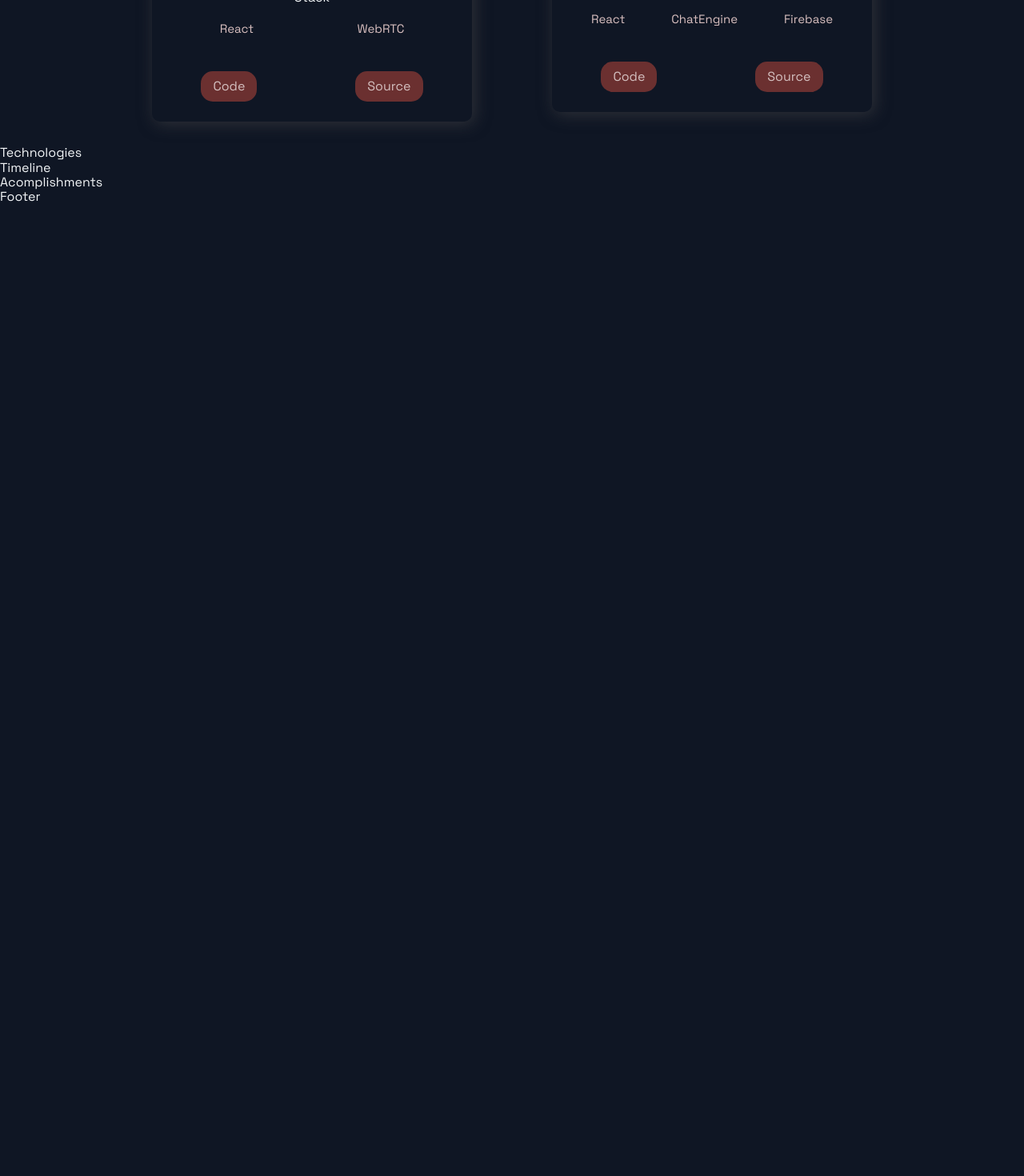
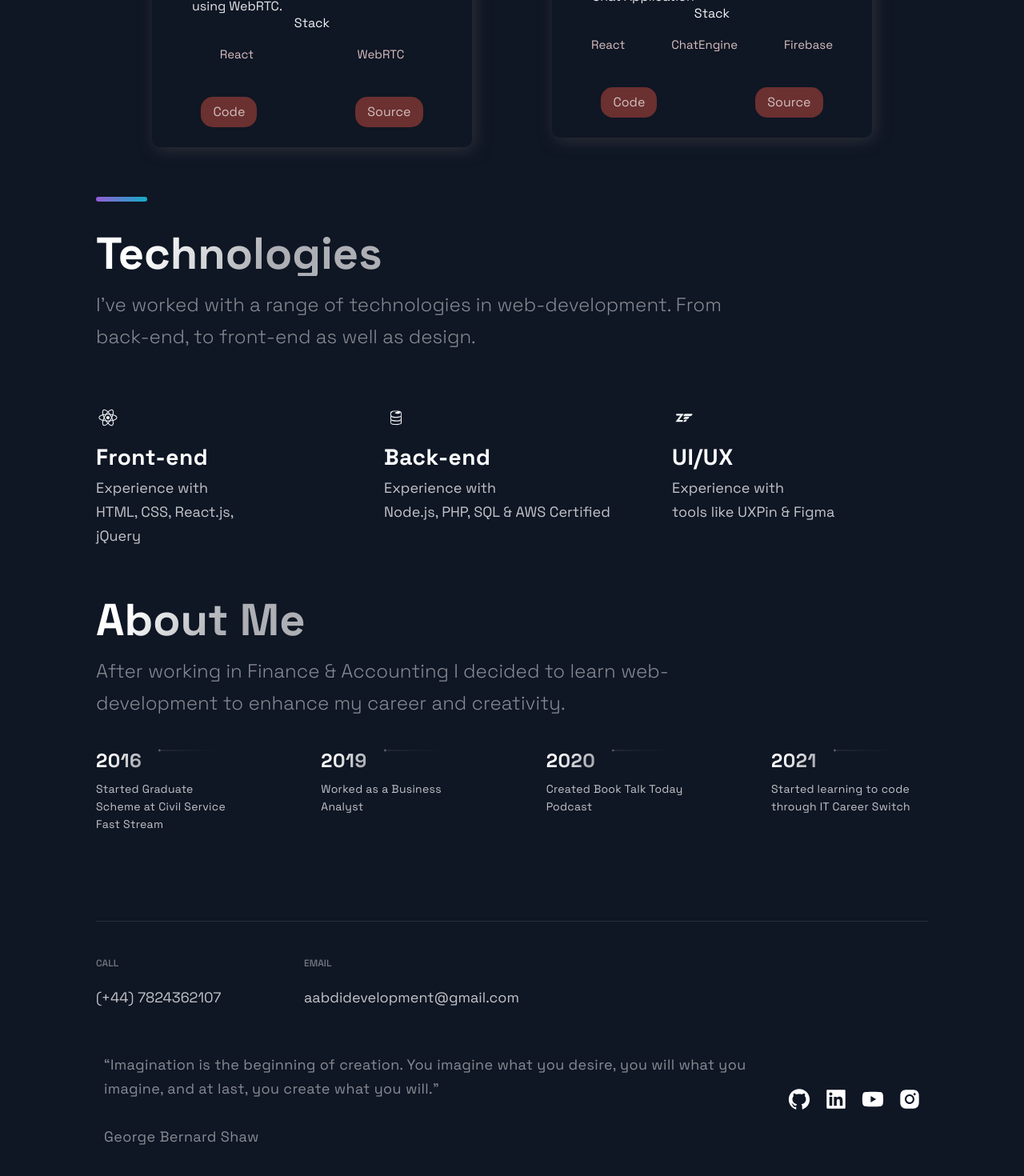
Before and after one commit to aunabdi1993/aunportfoliowebsite, a Next.js app: page / in a window 1280 px wide. Shown: the part 2124-3594 px from the top of the page at 80% size. Before the commit the page ends 2380 px from the top, so only its background shows below. Built offline with nearby package versions, Linux system fonts and the light colour scheme.

Commit message:
added about me section and footer section of the website

```diff
--- a/src/components/Acomplishments/Acomplishments.js
+++ b/src/components/Acomplishments/Acomplishments.js
@@ -12,7 +12,6 @@ const data = [
 
 const Acomplishments = () => (
   <div>
-    Acomplishments
   </div>
 );
 
--- a/src/components/Footer/Footer.js
+++ b/src/components/Footer/Footer.js
@@ -1,15 +1,42 @@
 import React from 'react';
-import { AiFillGithub, AiFillInstagram, AiFillLinkedin } from 'react-icons/ai';
+import { AiFillGithub, AiFillInstagram, AiFillLinkedin, AiFillYoutube } from 'react-icons/ai';
 
 import { SocialIcons } from '../Header/HeaderStyles';
 import { CompanyContainer, FooterWrapper, LinkColumn, LinkItem, LinkList, LinkTitle, Slogan, SocialContainer, SocialIconsContainer } from './FooterStyles';
 
 const Footer = () => {
   return (
-    <div>
-      Footer
-    </div>
-  );
+    <FooterWrapper>
+      <LinkList>
+        <LinkColumn>
+          <LinkTitle>Call</LinkTitle>
+          <LinkItem href="tel: +447824362107">(+44) 7824362107</LinkItem>
+        </LinkColumn>
+        <LinkColumn>
+          <LinkTitle>Email</LinkTitle>
+          <LinkItem href="mailto:aabdidevelopment@gmail.com">aabdidevelopment@gmail.com</LinkItem>
+        </LinkColumn>
+      </LinkList>
+      <SocialIconsContainer>
+        <CompanyContainer>
+          <Slogan>“Imagination is the beginning of creation. You imagine what you desire, you will what you imagine, and at last, you create what you will.” <br /><br />George Bernard Shaw</Slogan>
+        </CompanyContainer>
+        <SocialContainer>
+        <SocialIcons href="https://github.com/aunabdi1993">
+        <AiFillGithub size="3rem" />
+      </SocialIcons>
+      <SocialIcons href="https://www.linkedin.com/in/aun-abdi-50785780/">
+        <AiFillLinkedin size="3rem" />
+      </SocialIcons>
+      <SocialIcons href="https://www.youtube.com/c/AunAbdi/videos">
+        <AiFillYoutube size="3rem" />
+      </SocialIcons>
+      <SocialIcons href="https://www.instagram.com/aun.abdi/?hl=en">
+        <AiFillInstagram size="3rem" />
+      </SocialIcons>
+      </SocialContainer>
+      </SocialIconsContainer>
+    </FooterWrapper>  );
 };
 
 export default Footer;
--- a/src/components/Projects/Projects.js
+++ b/src/components/Projects/Projects.js
@@ -5,7 +5,7 @@ import { Section, SectionDivider, SectionTitle } from '../../styles/GlobalCompon
 import { projects } from '../../constants/constants';
 
 const Projects = () => (
-  <Section nopadding id="projects">
+  <Section id="projects">
     <SectionDivider />
     <SectionTitle main>Projects</SectionTitle>
     <GridContainer>
--- a/src/components/Technologies/Technologies.js
+++ b/src/components/Technologies/Technologies.js
@@ -4,9 +4,42 @@ import { Section, SectionDivider, SectionText, SectionTitle } from '../../styles
 import { List, ListContainer, ListItem, ListParagraph, ListTitle } from './TechnologiesStyles';
 
 const Technologies = () =>  (
-  <div>
-    Technologies
-  </div>
+ <Section id="tech">
+   <SectionDivider />
+    <br />
+    <br />
+     <SectionTitle>Technologies</SectionTitle>
+     <SectionText>I've worked with a range of technologies in web-development. From back-end, to front-end as well as design.</SectionText>
+  <List>
+    <ListItem>
+      <DiReact size="3rem" />
+      <br />
+      <ListContainer>
+        <ListTitle>Front-end</ListTitle>
+        <ListParagraph>Experience with <br />
+        HTML, CSS, React.js, <br />jQuery</ListParagraph>
+      </ListContainer>
+    </ListItem>
+    <ListItem>
+      <DiFirebase size="3rem" />
+      <br />
+      <ListContainer>
+        <ListTitle>Back-end</ListTitle>
+        <ListParagraph>Experience with <br />
+        Node.js, PHP, SQL & AWS Certified</ListParagraph>
+      </ListContainer>
+    </ListItem>
+    <ListItem>
+      <DiZend size="3rem" />
+      <br />
+      <ListContainer>
+        <ListTitle>UI/UX</ListTitle>
+        <ListParagraph>Experience with <br />
+        tools like UXPin & Figma</ListParagraph>
+      </ListContainer>
+    </ListItem>
+  </List>
+ </Section>
 );
 
 export default Technologies;
--- a/src/components/TimeLine/TimeLine.js
+++ b/src/components/TimeLine/TimeLine.js
@@ -7,45 +7,113 @@ import { TimeLineData } from '../../constants/constants';
 const TOTAL_CAROUSEL_COUNT = TimeLineData.length;
 
 const Timeline = () => {
-  // const [activeItem, setActiveItem] = useState(0);
-  // const carouselRef = useRef();
+  const [activeItem, setActiveItem] = useState(0);
+  const carouselRef = useRef();
 
-  // const scroll = (node, left) => {
-  //   return node.scrollTo({ left, behavior: 'smooth' });
-  // }
+  const scroll = (node, left) => {
+    return node.scrollTo({ left, behavior: 'smooth' });
+  }
 
-  // const handleClick = (e, i) => {
-  //   e.preventDefault();
+  const handleClick = (e, i) => {
+    e.preventDefault();
 
-  //   if (carouselRef.current) {
-  //     const scrollLeft = Math.floor(carouselRef.current.scrollWidth * 0.7 * (i / TimeLineData.length));
+    if (carouselRef.current) {
+      const scrollLeft = Math.floor(carouselRef.current.scrollWidth * 0.7 * (i / TimeLineData.length));
 
-  //     scroll(carouselRef.current, scrollLeft);
-  //   }
-  // }
+      scroll(carouselRef.current, scrollLeft);
+    }
+  }
 
-  // const handleScroll = () => {
-  //   if (carouselRef.current) {
-  //     const index = Math.round((carouselRef.current.scrollLeft / (carouselRef.current.scrollWidth * 0.7)) * TimeLineData.length);
+  const handleScroll = () => {
+    if (carouselRef.current) {
+      const index = Math.round((carouselRef.current.scrollLeft / (carouselRef.current.scrollWidth * 0.7)) * TimeLineData.length);
 
-  //     setActiveItem(index);
-  //   }
-  // }
+      setActiveItem(index);
+    }
+  }
 
-  // // snap back to beginning of scroll when window is resized
-  // // avoids a bug where content is covered up if coming from smaller screen
-  // useEffect(() => {
-  //   const handleResize = () => {
-  //     scroll(carouselRef.current, 0);
-  //   }
+  // snap back to beginning of scroll when window is resized
+  // avoids a bug where content is covered up if coming from smaller screen
+  useEffect(() => {
+    const handleResize = () => {
+      scroll(carouselRef.current, 0);
+    }
 
-  //   window.addEventListener('resize', handleResize);
-  // }, []);
+    window.addEventListener('resize', handleResize);
+  }, []);
 
   return (
-    <div>
-      Timeline
-    </div>
+    <Section id="about">
+      <SectionTitle>About Me</SectionTitle>
+      <SectionText>
+        After working in Finance & Accounting I decided to learn web-development to enhance my career and creativity.
+      </SectionText>
+      <CarouselContainer ref={carouselRef} onScroll={handleScroll}>
+        <>
+          {TimeLineData.map((item, index) => (
+            <CarouselMobileScrollNode key={index} final={index === TOTAL_CAROUSEL_COUNT - 1}>
+              <CarouselItem
+                index={index}
+                id={`carousel__item-${index}`}
+                active={activeItem}
+                onClick={(e) => handleClick(e, index)}
+                type="button"
+              >
+                <CarouselItemTitle>
+                  {item.year}
+                  <CarouselItemImg
+                    width="208"
+                    height="6"
+                    viewBox="0 0 208 6"
+                    fill="none"
+                    xmlns="http://www.w3.org/2000/svg">
+                    <path
+                      fill-rule="evenodd"
+                      clip-rule="evenodd"
+                      d="M2.5 5.5C3.88071 5.5 5 4.38071 5 3V3.5L208 3.50002V2.50002L5 2.5V3C5 1.61929 3.88071 0.5 2.5 0.5C1.11929 0.5 0 1.61929 0 3C0 4.38071 1.11929 5.5 2.5 5.5Z"
+                      fill="url(#paint0_linear)"
+                      fill-opacity="0.33"
+                    />
+                    <defs>
+                      <linearGradient
+                        id="paint0_linear"
+                        x1="-4.30412e-10"
+                        y1="0.5"
+                        x2="208"
+                        y2="0.500295"
+                        gradientUnits="userSpaceOnUse">
+                        <stop stop-color="white" />
+                        <stop
+                          offset="0.79478"
+                          stop-color="white"
+                          stop-opacity="0"
+                        />
+                      </linearGradient>
+                    </defs>
+                  </CarouselItemImg>
+                </CarouselItemTitle>
+                <CarouselItemText>
+                  {item.text}
+                </CarouselItemText>
+              </CarouselItem>
+            </CarouselMobileScrollNode>
+          ))}
+        </>
+      </CarouselContainer>
+      <CarouselButtons>
+        {TimeLineData.map((item, index) => (
+          <CarouselButton
+            key={index}
+            index={index}
+            acive={activeItem}
+            onClick={(e) => handleClick(e, index)}
+            type="button"
+          >
+            <CarouselButtonDot active={activeItem} />
+          </CarouselButton>
+        ))}
+      </CarouselButtons>
+    </Section>
   );
 };
 
--- a/src/constants/constants.js
+++ b/src/constants/constants.js
@@ -38,9 +38,8 @@ export const projects = [
 ];
 
 export const TimeLineData = [
-  { year: 2017, text: 'Started my journey', },
-  { year: 2018, text: 'Worked as a freelance developer', },
-  { year: 2019, text: 'Founded JavaScript Mastery', },
-  { year: 2020, text: 'Shared my projects with the world', },
-  { year: 2021, text: 'Started my own platform', },
+  { year: 2016, text: 'Started Graduate Scheme at Civil Service Fast Stream', },
+  { year: 2019, text: 'Worked as a Business Analyst', },
+  { year: 2020, text: 'Created Book Talk Today Podcast', },
+  { year: 2021, text: 'Started learning to code through IT Career Switch', },
 ];
```
